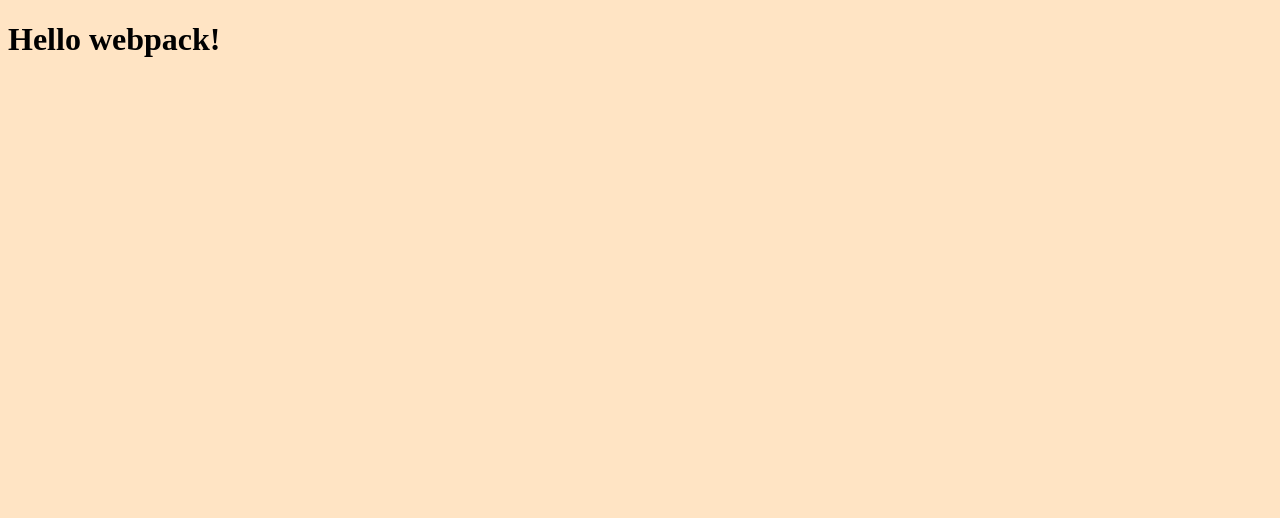
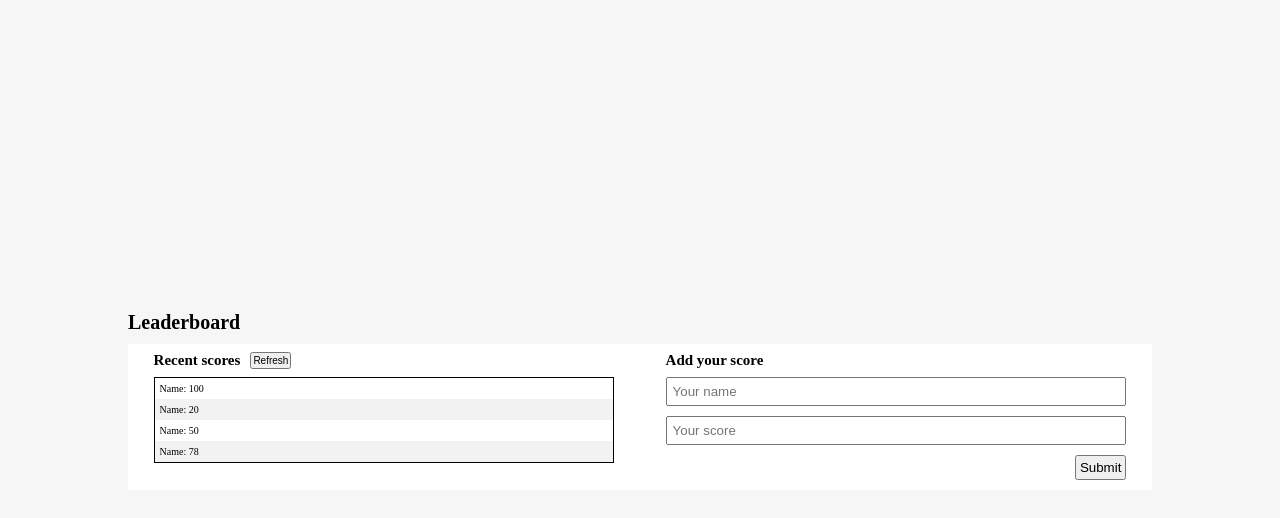
Before and after one commit to estebanmual/leaderboard, a website built with webpack: page src/template.html in a window 1280 px wide. Built offline with nearby package versions, Linux system fonts and the light colour scheme.

Commit message:
On branch feature/setup-project 	modified:   src/main.css 	modified:   src/template.html Added basic HTML markup wiht minimum styling

```diff
--- a/src/main.css
+++ b/src/main.css
@@ -1,7 +1,79 @@
-/*
-Write in here your css
-*/
+* {
+  margin: 0;
+  padding: 0;
+  box-sizing: border-box;
+}
+
+html {
+  font-size: 62.5%;
+}
 
 body {
-    background-color: bisque;
+  background-color: #f6f6f6;
+  display: flex;
+  flex-direction: column;
+  justify-content: center;
+  align-items: center;
+  height: 100vh;
 }
+
+main {
+  background-color: white;
+  width: 80%;
+  height: auto;
+  display: flex;
+  justify-content: space-around;
+  margin-top: 10px;
+}
+
+.add-scores-section {
+  display: flex;
+  flex-direction: column;
+}
+
+h1 {
+  text-align: left;
+  width: 80%;
+}
+
+h2 {
+  margin: 8px 0;
+  display: flex;
+  align-items: center;
+  column-gap: 10px;
+}
+
+section {
+  width: 45%;
+}
+
+table {
+  border-collapse: collapse;
+  width: 100%;
+  border: 1px solid black;
+}
+
+tr:nth-child(even) {
+  background-color: #f2f2f2;
+}
+
+td {
+  padding: 5px;
+}
+
+.refresh-button {
+  font-size: 1rem;
+  padding: 1px;
+}
+
+input {
+    margin-bottom: 10px;
+    padding: 5px;
+}
+
+.submit-button {
+    margin-bottom: 10px;
+    padding: 3px;
+    width: fit-content;
+    align-self: flex-end;
+}
--- a/src/template.html
+++ b/src/template.html
@@ -6,7 +6,32 @@
     <title>Webpack Exercise</title>
 </head>
 <body>
-    <h1>Hello webpack!</h1>
+    <h1>Leaderboard</h1>
+    <main>
+        <section class="recent-scores-section">
+            <h2>Recent scores <button class="refresh-button" >Refresh</button></h2>
+            <table>
+                <tr>
+                    <td>Name: 100</td>
+                </tr>
+                <tr>
+                    <td>Name: 20</td>
+                </tr>
+                <tr>
+                    <td>Name: 50</td>
+                </tr>
+                <tr>
+                    <td>Name: 78</td>
+                </tr>
+            </table>
+        </section>
+        <section class="add-scores-section">
+            <h2>Add your score</h2>
+            <input type="text" placeholder="Your name">
+            <input type="text" placeholder="Your score">
+            <button type="submit" class="submit-button">Submit</button>
+        </section>
+    </main>
 </body>
 </html>
 
```
